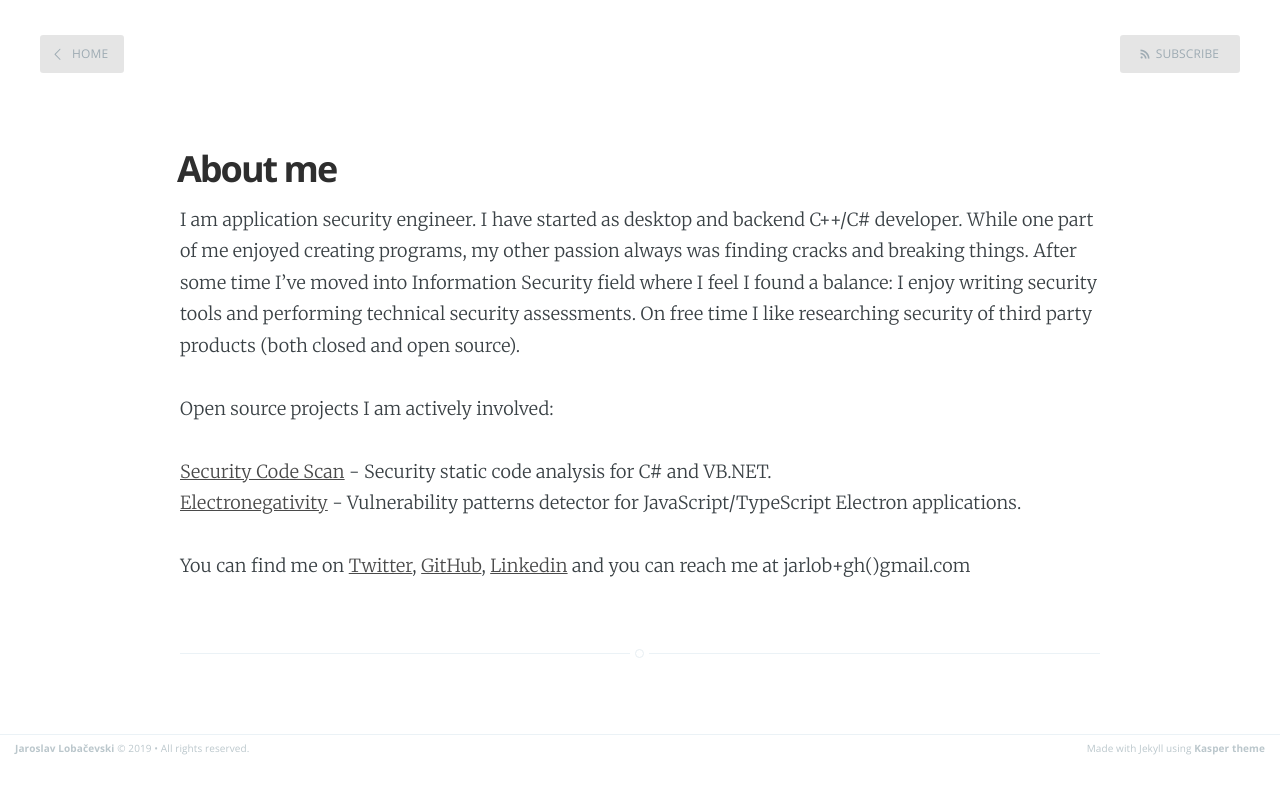
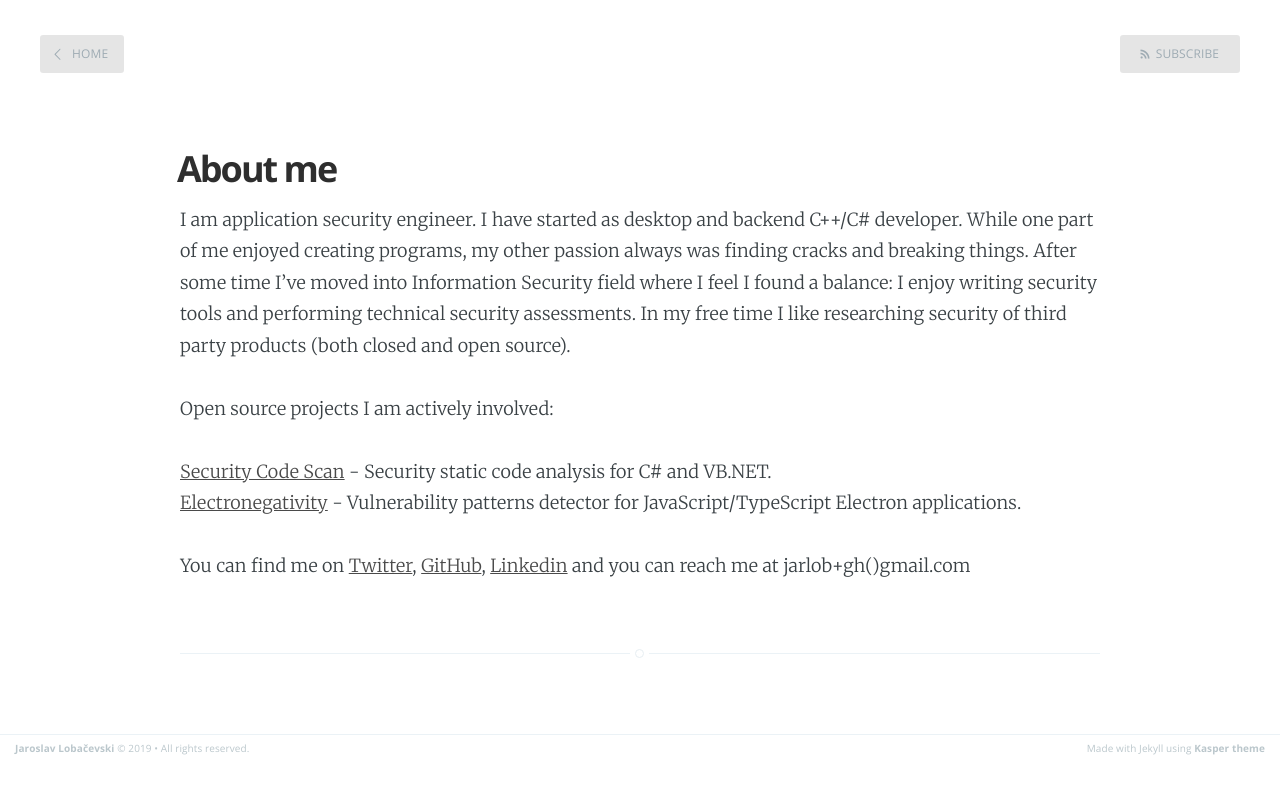
Before and after one commit to JarLob/jarlob.github.io, a Jekyll site: the page built from about.md, in a window 1280 px wide. Shown: the top 794 px of the page. Built offline with Jekyll 4.4.1, drawn with Linux system fonts in a browser that asks for light colours.

```diff
--- a/about.md
+++ b/about.md
@@ -3,7 +3,7 @@ layout: page
 title: About me
 ---
 
-I am application security engineer. I have started as desktop and backend C++/C# developer. While one part of me enjoyed creating programs, my other passion always was finding cracks and breaking things. After some time I've moved into Information Security field where I feel I found a balance: I enjoy writing security tools and performing technical security assessments. On free time I like researching security of third party products (both closed and open source).
+I am application security engineer. I have started as desktop and backend C++/C# developer. While one part of me enjoyed creating programs, my other passion always was finding cracks and breaking things. After some time I've moved into Information Security field where I feel I found a balance: I enjoy writing security tools and performing technical security assessments. In my free time I like researching security of third party products (both closed and open source).
 
 Open source projects I am actively involved:
 
```
